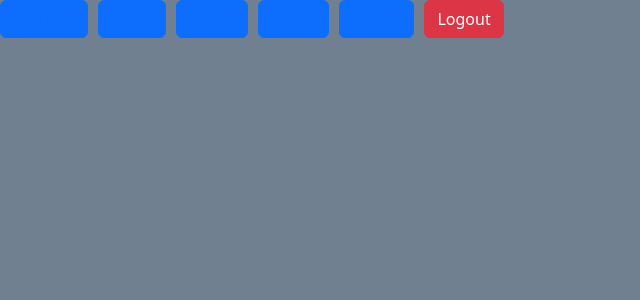
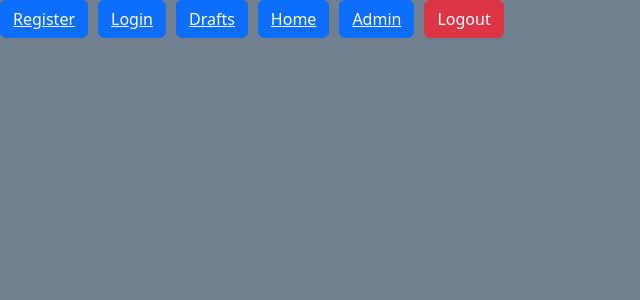
Before and after one commit to josiahcameron/firmament-affairs, a React (Create React App) app in the folder frontend/static/: page / in a window 1280 px wide. Shown: the top 300 px of the page, without its empty margins (0-640 px from the left). Built offline with nearby package versions, Linux system fonts and the light colour scheme.

Commit message:
Fixed Top Navigation Button Text Not Showing

```diff
--- a/frontend/static/src/components/header/Header.js
+++ b/frontend/static/src/components/header/Header.js
@@ -2,29 +2,32 @@ import { NavLink } from "react-router-dom";
 
 function Header({ handleLogout }) {
 	return (
-		<nav class="top-nav">
-			<button type="button" class="btn btn-primary top-button">
-				<NavLink class="nav-text" to="/register">
+		<nav className="top-nav">
+			<button
+				type="button"
+				className="btn btn-primary top-button text-light"
+			>
+				<NavLink className="nav-text" to="/register">
 					Register
 				</NavLink>
 			</button>
-			<button type="button" class="btn btn-primary top-button">
-				<NavLink class="nav-text" to="/login">
+			<button type="button" className="btn btn-primary top-button ">
+				<NavLink className="nav-text" to="/login">
 					Login
 				</NavLink>
 			</button>
-			<button type="button" class="btn btn-primary top-button">
-				<NavLink class="nav-text" to="/drafts">
+			<button type="button" className="btn btn-primary top-button">
+				<NavLink className="nav-text" to="/drafts">
 					Drafts
 				</NavLink>
 			</button>
-			<button type="button" class="btn btn-primary top-button">
-				<NavLink class="nav-text" to="/home">
+			<button type="button" className="btn btn-primary top-button">
+				<NavLink className="nav-text" to="/home">
 					Home
 				</NavLink>
 			</button>
-			<button type="button" class="btn btn-primary top-button">
-				<NavLink class="nav-text" to="/admin">
+			<button type="button" className="btn btn-primary top-button">
+				<NavLink className="nav-text" to="/admin">
 					Admin
 				</NavLink>
 			</button>
--- a/frontend/static/src/styles/_homepage.css
+++ b/frontend/static/src/styles/_homepage.css
@@ -47,7 +47,7 @@ header {
 }
 
 .nav-text {
-	color: yellow;
+	color: white;
 }
 
 .top-nav {
```
